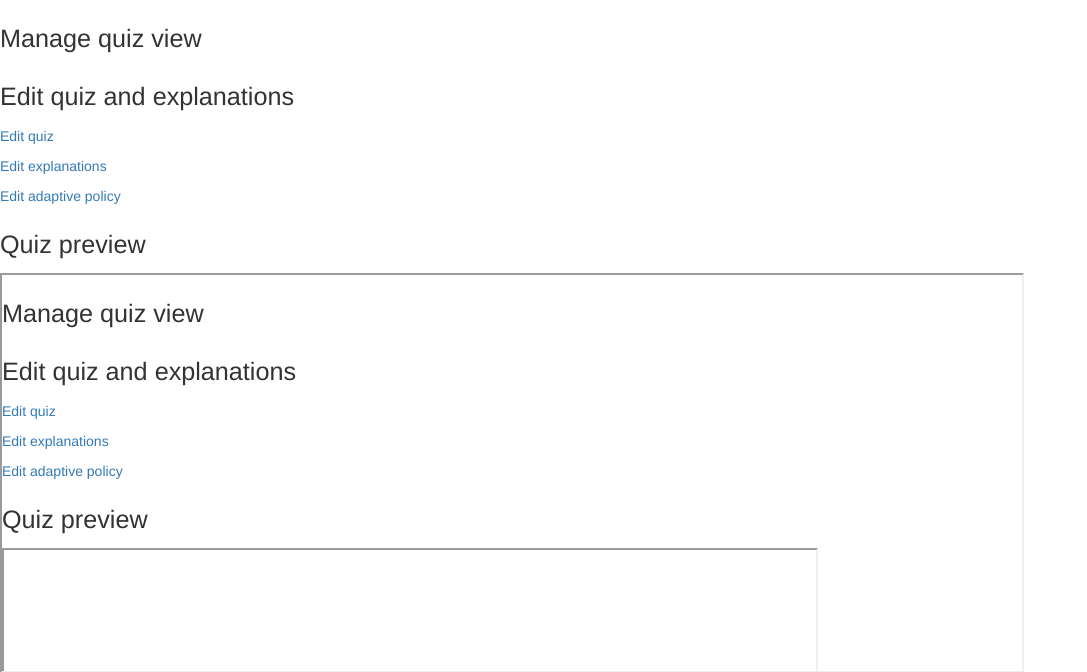
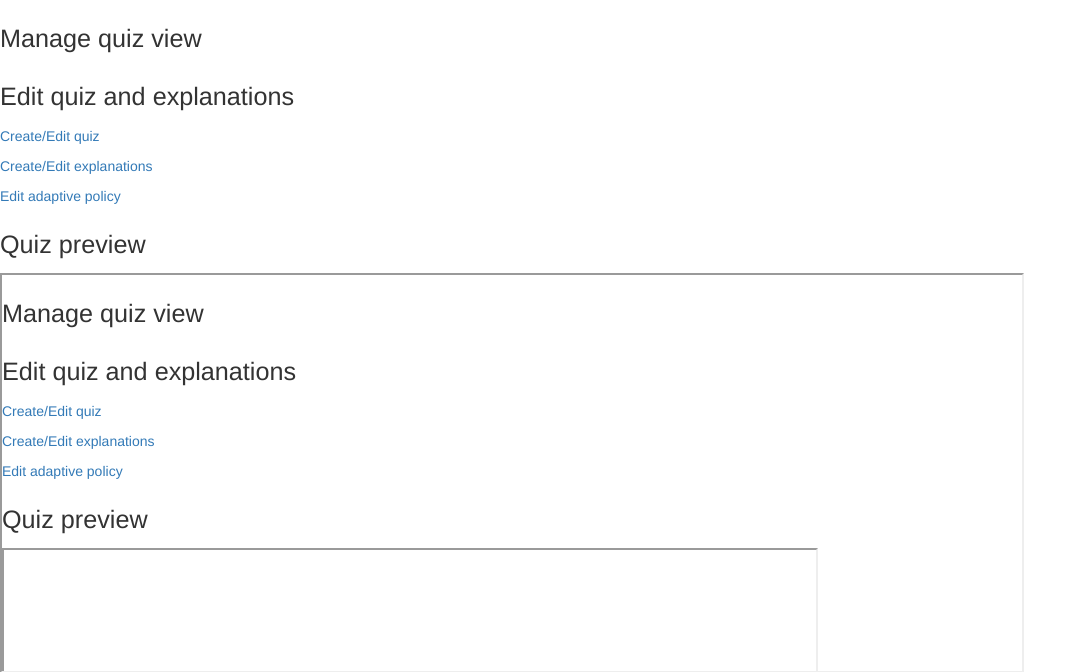
Before and after one commit to harvard-vpal/adaptive-mooclet-lti, a Django app: template engine/templates/engine/quiz_detail.html in a window 1280 px wide. Shown: the top 672 px of the page, without its empty margins (0-1087 px from the left). Run offline with Django 3.2, Linux system fonts and the light colour scheme; the template is opened without the code that fills it, so the values that code supplies are empty; some libraries are stand-ins or nearby versions.

Commit message:
Update quiz_detail.html

```diff
--- a/engine/templates/engine/quiz_detail.html
+++ b/engine/templates/engine/quiz_detail.html
@@ -8,9 +8,9 @@
 		<!-- create quiz option -->
 		<h2> Edit quiz and explanations </h2>
 
-			<p> <a href="{% url 'engine:quiz_update' quiz_id=quiz.pk %}">Edit quiz</a></p>
+			<p> <a href="{% url 'engine:quiz_update' quiz_id=quiz.pk %}">Create/Edit quiz</a></p>
 
-			<p> <a href="{% url 'engine:explanation_list' quiz_id=quiz.pk %}">Edit explanations</a></p>
+			<p> <a href="{% url 'engine:explanation_list' quiz_id=quiz.pk %}">Create/Edit explanations</a></p>
 
 			<p> <a href="#">Edit adaptive policy</a></p>
 
```
